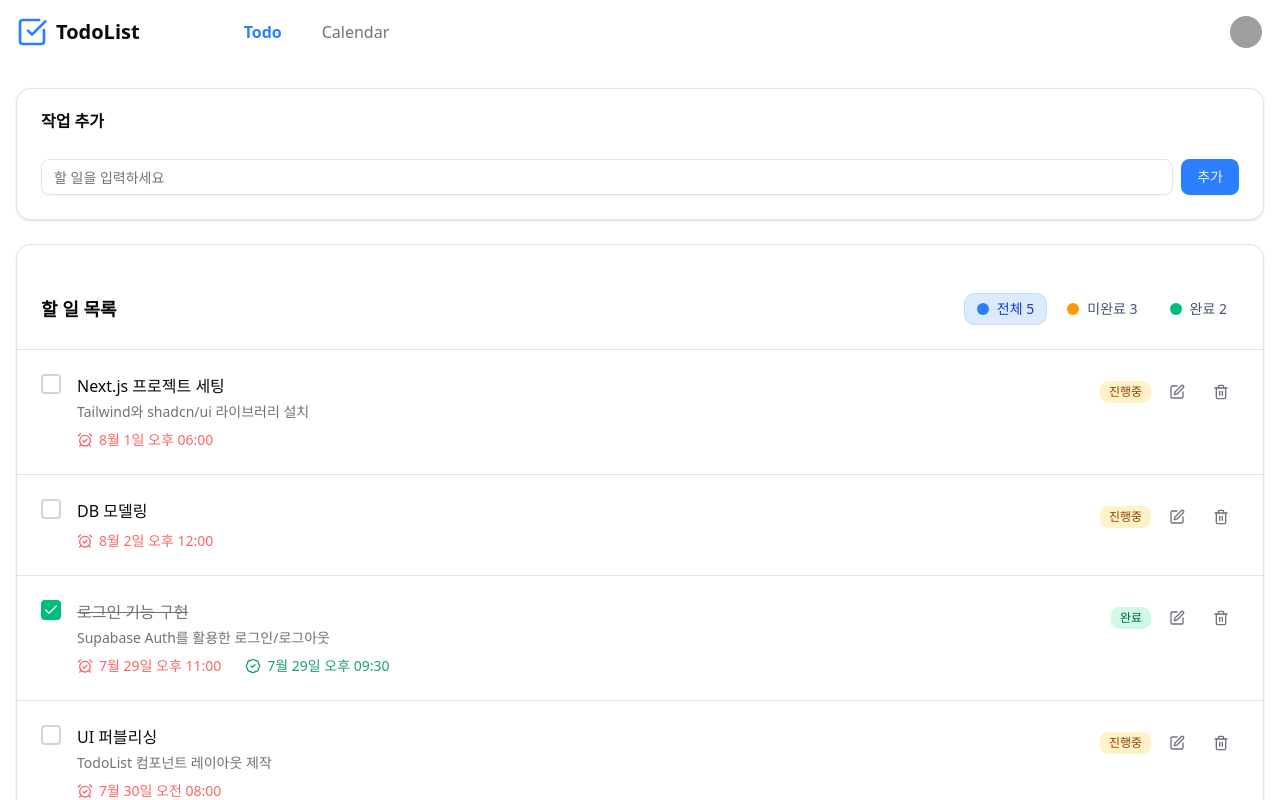
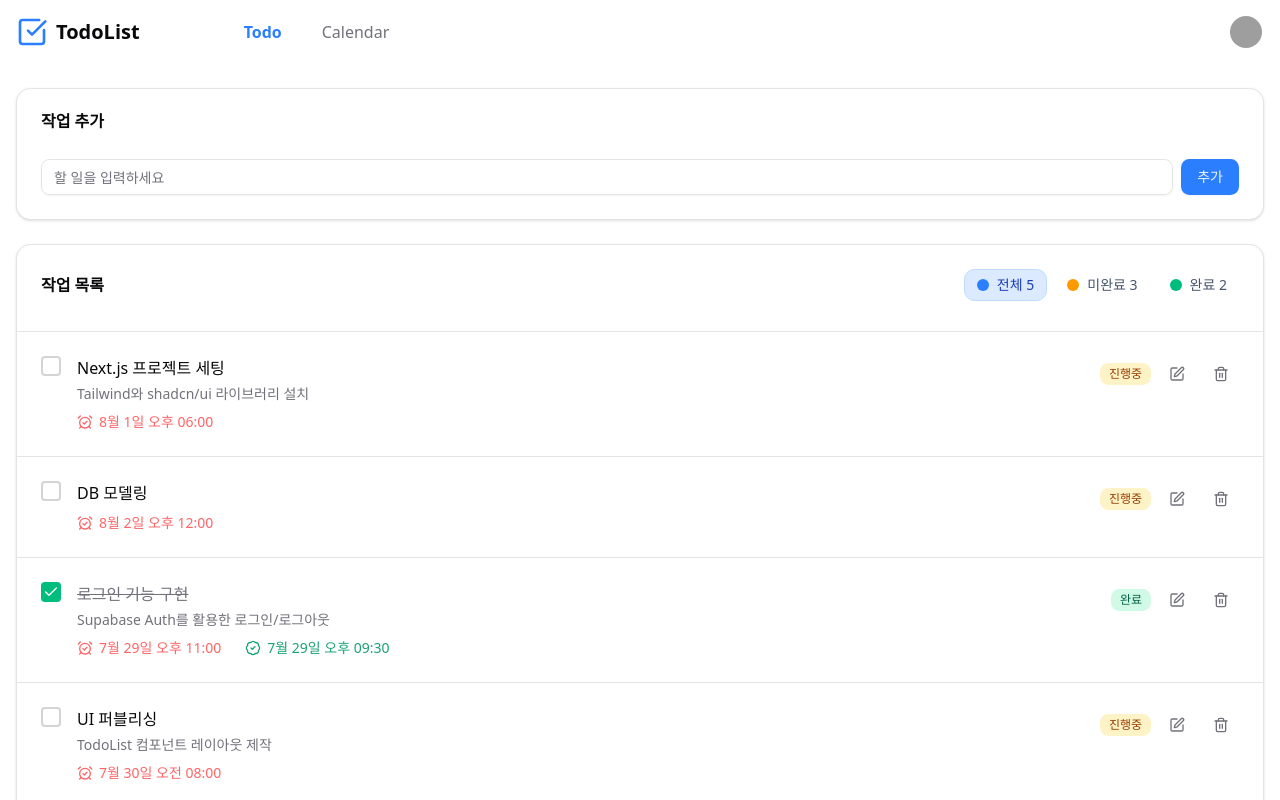
Before and after one commit to jchyng/todo-list, a Next.js app: page /todo in a window 1280 px wide. Shown: the top 800 px of the page. Built offline with nearby package versions, Linux system fonts and the light colour scheme; grey boxes are pictures that could not be loaded.

Commit message:
작업 목록 네이밍 수정
- 텍스트
- 컴포넌트 이름

```diff
--- a/package.json
+++ b/package.json
@@ -16,6 +16,7 @@
     "@radix-ui/react-label": "^2.1.7",
     "@radix-ui/react-popover": "^1.1.14",
     "@radix-ui/react-select": "^2.2.5",
+    "@radix-ui/react-separator": "^1.1.7",
     "@radix-ui/react-slot": "^1.2.3",
     "class-variance-authority": "^0.7.1",
     "clsx": "^2.1.1",
--- a/src/app/(main)/todo/page.jsx
+++ b/src/app/(main)/todo/page.jsx
@@ -45,17 +45,18 @@ import { ko } from "date-fns/locale";
 import data from "./data.json";
 
 import { useState } from "react";
+import { Separator } from "@/components/ui/separator";
 
 export default function TodoPage() {
   return (
     <div className="flex flex-col gap-6 ">
-      <AddTodo />
-      <TodoList todos={data} />
+      <AddTodoCard />
+      <TodoListCard todos={data} />
     </div>
   );
 }
 
-function AddTodo() {
+function AddTodoCard() {
   const [task, setTask] = useState("");
 
   const handleAdd = () => {
@@ -84,18 +85,25 @@ function AddTodo() {
   );
 }
 
-function TodoList({ todos }) {
+function TodoListCard({ todos }) {
   return (
     <Card className="overflow-hidden">
-      <CardContent className="p-0">
-        <TodoListHeader todos={todos} />
-        <TodoListMain todos={todos} />
+      <CardHeader>
+        <CardTitle>
+          <div className="flex justify-between items-center">
+            <span>작업 목록</span>
+            <TodoFilters todos={todos} />
+          </div>
+        </CardTitle>
+      </CardHeader>
+      <CardContent className="p-0 border-t">
+        <TodoList todos={todos} />
       </CardContent>
     </Card>
   );
 }
 
-function TodoListHeader({ todos }) {
+function TodoFilters({ todos }) {
   const [activeFilter, setActiveFilter] = useState("all");
 
   const total = todos.length;
@@ -103,9 +111,6 @@ function TodoListHeader({ todos }) {
   const completed = todos.filter((t) => t.completed).length;
 
   return (
-    <div className="p-6 border-b flex items-center justify-between">
-      <h2 className="text-lg font-semibold">할 일 목록</h2>
-
     <div className="flex items-center gap-2">
       <FilterButton
         active={activeFilter === "all"}
@@ -128,7 +133,6 @@ function TodoListHeader({ todos }) {
         count={completed}
         onClick={() => setActiveFilter("completed")}
       />
-      </div>
     </div>
   );
 }
@@ -175,7 +179,7 @@ function FilterButton({ active, color, label, count, onClick }) {
   );
 }
 
-function TodoListMain({ todos }) {
+function TodoList({ todos }) {
   if (todos.length === 0) return <EmptyState />;
 
   return (
--- /dev/null
+++ b/src/components/ui/separator.jsx
@@ -0,0 +1,27 @@
+"use client"
+
+import * as React from "react"
+import * as SeparatorPrimitive from "@radix-ui/react-separator"
+
+import { cn } from "@/lib/utils"
+
+function Separator({
+  className,
+  orientation = "horizontal",
+  decorative = true,
+  ...props
+}) {
+  return (
+    <SeparatorPrimitive.Root
+      data-slot="separator"
+      decorative={decorative}
+      orientation={orientation}
+      className={cn(
+        "bg-border shrink-0 data-[orientation=horizontal]:h-px data-[orientation=horizontal]:w-full data-[orientation=vertical]:h-full data-[orientation=vertical]:w-px",
+        className
+      )}
+      {...props} />
+  );
+}
+
+export { Separator }
```
Also changed, not shown: 1 other file (tests, documents, lock files or other folders). Lines whose indentation alone changed are shown as unchanged.
